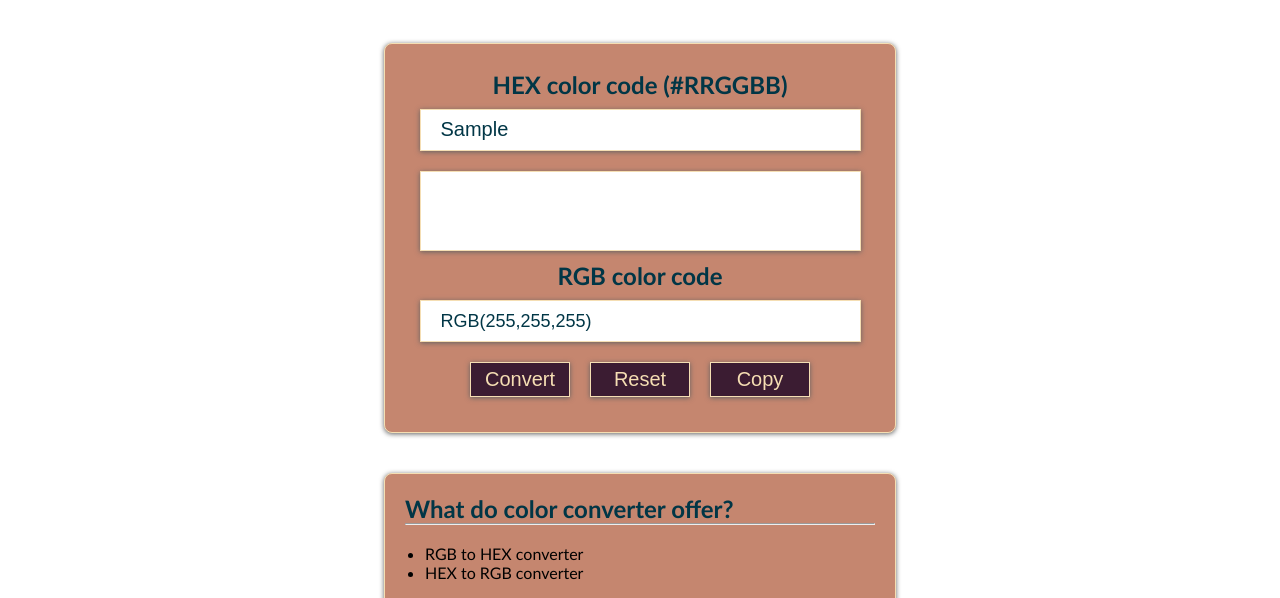
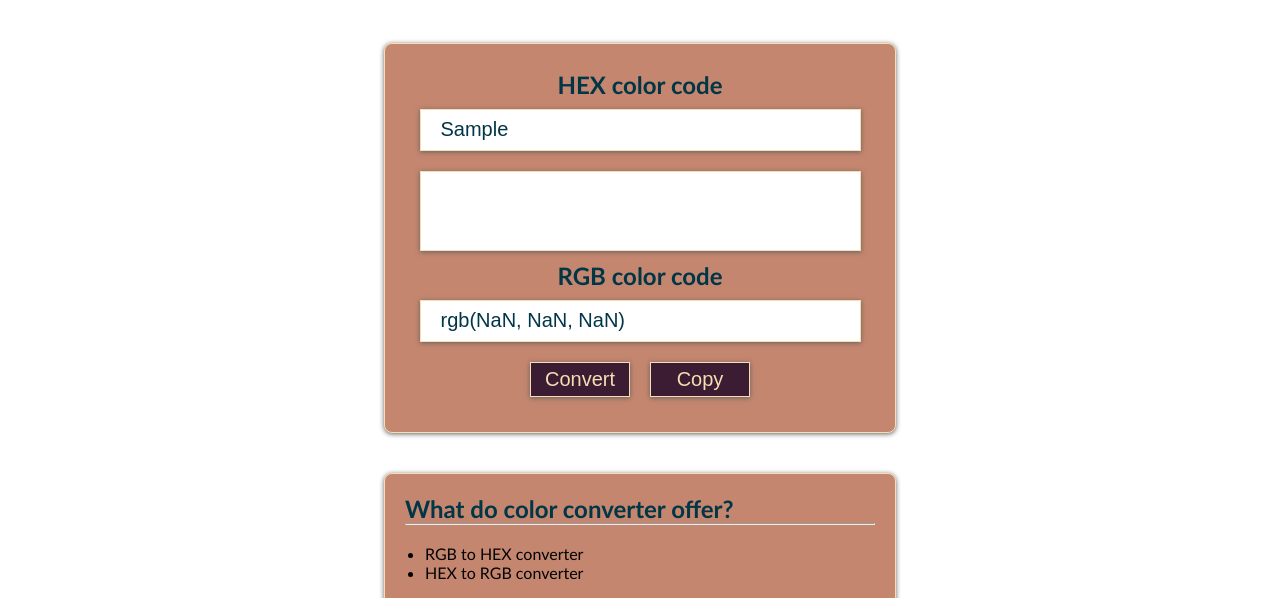
Before and after one commit to ashhadimam07/color-converter, a website: page hex-rgb.html in a window 1280 px wide. Both pictures are taken after typing "Sample" into the empty fields and a click on the button "Convert". Shown: the part 177-775 px from the top of the page. Drawn offline with nearby package versions, Linux system fonts and the light colour scheme.

Commit message:
Added hex to rgb color functionality

```diff
--- a/hex-rgb.html
+++ b/hex-rgb.html
@@ -24,14 +24,13 @@
     <main>
       <h2 class="main-heading">HEX to RGB</h2>
       <div class="div-wrapper">
-            <label class="label">HEX color code (#RRGGBB)</label>
-            <input type="text" class="hexvalue" placeholder="RRGGBB" maxlength="6">
+            <label class="label">HEX color code</label>
+            <input type="text" class="hexvalue" placeholder="#RRGGBB" maxlength="6">
             <div class="display-color"></div>
             <label class="label">RGB color code</label>
-            <input  class="rgbvalue" placeholder="RGB(255,255,255)" readonly>
+            <input  class="rgbvalue" placeholder="rgb(255, 255, 255)" readonly>
             <div class="button-wrapper">
                 <button type="button" class="button">Convert</button>
-                <button type="reset" class="button">Reset</button>
                 <button type="button" class="button copy">Copy</button>
             </div>
        </div>
@@ -66,5 +65,36 @@
             })
         })
     </script>
+    <script>
+        const hexval = document.querySelector('.hexvalue');
+        const rgbval = document.querySelector('.rgbvalue');
+        const colorPreview = document.querySelector('.display-color');
+        const button = document.querySelector('.button');
+        const copyButton = document.querySelector('.copy');
+
+        function HexToRgb(hex) {
+            const red = parseInt(hex[0] + hex[1], 16);
+            const green = parseInt(hex[2] + hex[3], 16);
+            const blue = parseInt(hex[4] + hex[5], 16);
+            return [red, green, blue];
+        }
+
+        hexval.addEventListener('input',()=>{
+            let preview ='#'+ hexval.value;
+            colorPreview.style.backgroundColor = preview;
+        });
+
+        button.addEventListener('click', () => {
+            const rgbCode = HexToRgb(hexval.value);
+            const colorCode = `rgb(${rgbCode[0]}, ${rgbCode[1]}, ${rgbCode[2]})`;
+            rgbval.value = colorCode;
+        });
+
+        copyButton.addEventListener('click', () => {
+            const copy=document.querySelector('.rgbvalue');
+            copy.select();
+            document.execCommand("copy");
+        });
+    </script>
 </body>
 </html>
```
